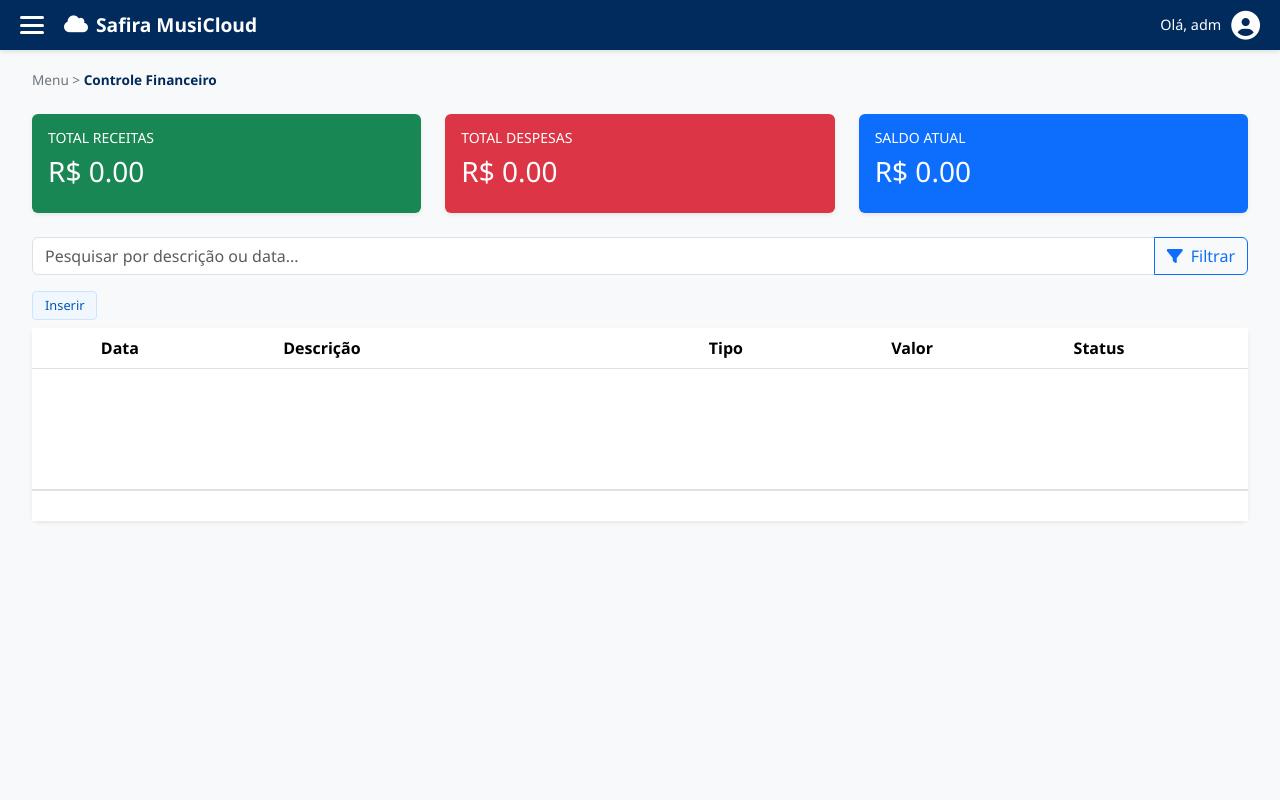
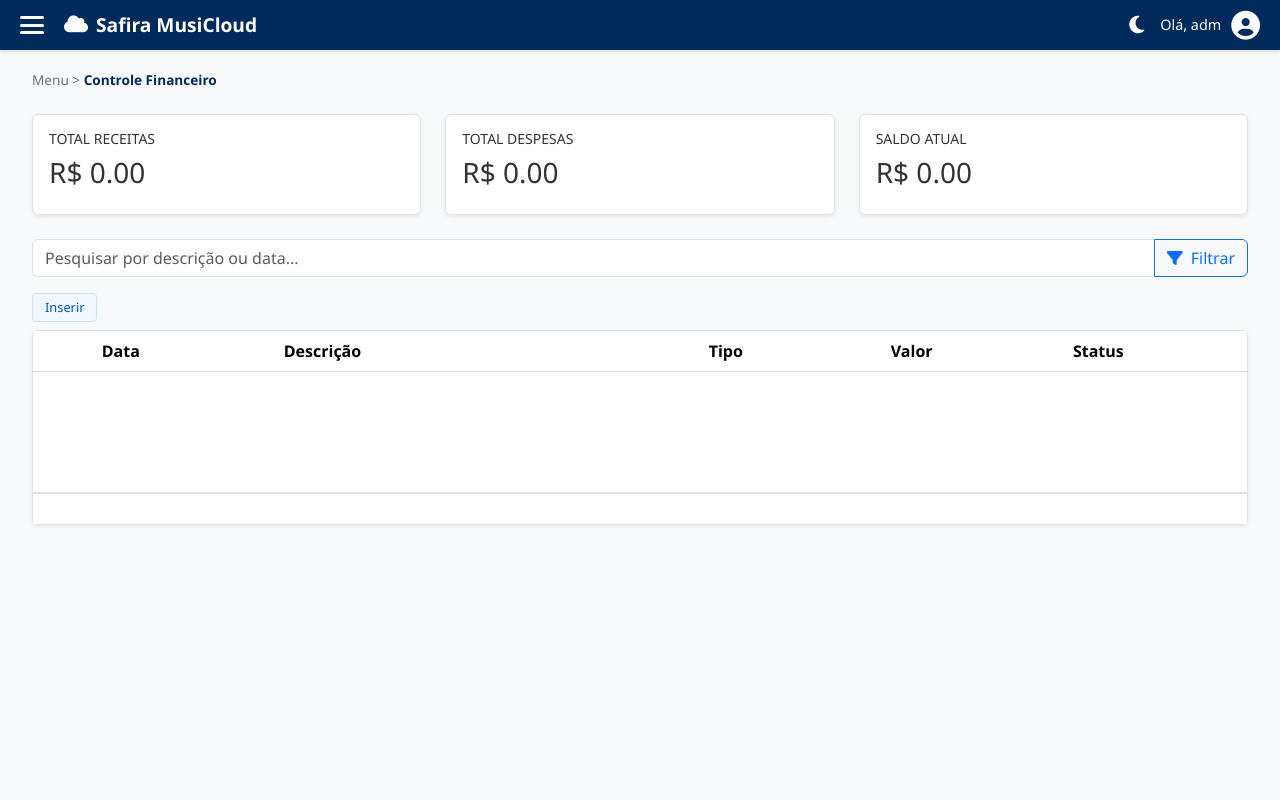
Before and after one commit to devjuliao123/safira_musicloud, a Flask app: page /financeiro in a window 1280 px wide. Run offline with Flask 3, Linux system fonts and the light colour scheme; a user stored in the database is signed in; data that the repository does not hold is empty; some libraries are stand-ins or nearby versions.

Commit message:
Implement global and persistent theme switching (Dark/Light mode)
- Added theme toggle button to the header in base.html.
- Implemented theme management in script.js using localStorage for persistence.
- Refactored style.css to use CSS variables for colors, backgrounds, and borders.
- Defined dark theme overrides in style.css using [data-theme="dark"] selector.
- Updated registration templates and menu.html to use theme variables and remove hardcoded colors.
- Ensured consistent visual appearance across all routes and components.

Co-authored-by: devjuliao123 <261951872+devjuliao123@users.noreply.github.com>

```diff
--- a/safira_musicloud_2-database-migration-postgresql-15292885414087255553/app/static/css/style.css
+++ b/safira_musicloud_2-database-migration-postgresql-15292885414087255553/app/static/css/style.css
@@ -6,7 +6,45 @@
     --bg-white: #ffffff;
     --bg-light: #f8f9fa;
     --text-dark: #333333;
+    --text-muted: #6c757d;
     --border-color: #dee2e6;
+    --card-bg: #ffffff;
+    --sidebar-bg: #ffffff;
+    --sidebar-text: #333333;
+    --header-bg: #002b5c;
+    --header-text: #ffffff;
+    --modal-bg: #ffffff;
+    --dropdown-bg: #ffffff;
+    --dropdown-text: #333333;
+    --table-header-bg: #f8f9fa;
+    --scrollbar-track: #f1f1f1;
+    --scrollbar-thumb: #ccc;
+    --scrollbar-thumb-hover: #bbb;
+}
+
+[data-theme="dark"] {
+    --bg-white: #1e1e1e;
+    --bg-light: #121212;
+    --text-dark: #e0e0e0;
+    --text-muted: #a0a0a0;
+    --border-color: #333333;
+    --card-bg: #1e1e1e;
+    --sidebar-bg: #1e1e1e;
+    --sidebar-text: #e0e0e0;
+    --header-bg: #001a38;
+    --header-text: #ffffff;
+    --modal-bg: #1e1e1e;
+    --dropdown-bg: #2d2d2d;
+    --dropdown-text: #e0e0e0;
+    --table-header-bg: #252525;
+    --light-blue: #003a7a;
+    --scrollbar-track: #2a2a2a;
+    --scrollbar-thumb: #444;
+    --scrollbar-thumb-hover: #555;
+
+    /* Bootstrap overrides */
+    --bs-body-bg: #121212;
+    --bs-body-color: #e0e0e0;
 }
 
 body {
@@ -434,3 +474,65 @@ tr:has(.show), tr:has(.dropdown-menu.show) {
     margin-bottom: 10px;
     box-shadow: 0 4px 12px rgba(0,0,0,0.15) !important;
 }
+
+/* Card and Table Theme-aware adjustments */
+.card {
+    background-color: var(--card-bg) !important;
+    color: var(--text-dark) !important;
+    border: 1px solid var(--border-color) !important;
+}
+
+.table {
+    color: var(--text-dark) !important;
+}
+
+.table-hover tbody tr:hover {
+    background-color: rgba(0, 0, 0, 0.03) !important;
+}
+
+[data-theme="dark"] .table-hover tbody tr:hover {
+    background-color: rgba(255, 255, 255, 0.05) !important;
+}
+
+.bg-light {
+    background-color: var(--table-header-bg) !important;
+}
+
+.text-muted {
+    color: var(--text-muted) !important;
+}
+
+/* Modal Theme-aware adjustments */
+.modal-content-custom {
+    background-color: var(--modal-bg) !important;
+    color: var(--text-dark) !important;
+    border: 1px solid var(--border-color) !important;
+}
+
+.modal-header-custom {
+    border-bottom-color: var(--border-color) !important;
+}
+
+.form-control, .form-select {
+    background-color: var(--card-bg) !important;
+    color: var(--text-dark) !important;
+    border-color: var(--border-color) !important;
+}
+
+.form-control:focus, .form-select:focus {
+    background-color: var(--card-bg) !important;
+    color: var(--text-dark) !important;
+}
+
+/* Theme Toggle Button Style */
+#theme-toggle:hover {
+    opacity: 0.8;
+}
+
+#theme-toggle i {
+    transition: transform 0.3s ease;
+}
+
+#theme-toggle:active i {
+    transform: scale(0.8);
+}
--- a/safira_musicloud_2-database-migration-postgresql-15292885414087255553/app/static/js/script.js
+++ b/safira_musicloud_2-database-migration-postgresql-15292885414087255553/app/static/js/script.js
@@ -1,4 +1,41 @@
+// Theme Management
+(function() {
+    const savedTheme = localStorage.getItem('theme') || 'light';
+    document.documentElement.setAttribute('data-theme', savedTheme);
+})();
+
 document.addEventListener('DOMContentLoaded', function() {
+    // Theme Toggle Logic
+    const themeToggle = document.getElementById('theme-toggle');
+    const themeIcon = document.getElementById('theme-icon');
+
+    function updateThemeIcon(theme) {
+        if (themeIcon) {
+            if (theme === 'dark') {
+                themeIcon.classList.remove('fa-moon');
+                themeIcon.classList.add('fa-sun');
+            } else {
+                themeIcon.classList.remove('fa-sun');
+                themeIcon.classList.add('fa-moon');
+            }
+        }
+    }
+
+    // Set initial icon
+    const currentTheme = document.documentElement.getAttribute('data-theme');
+    updateThemeIcon(currentTheme);
+
+    if (themeToggle) {
+        themeToggle.addEventListener('click', function() {
+            const currentTheme = document.documentElement.getAttribute('data-theme');
+            const newTheme = currentTheme === 'dark' ? 'light' : 'dark';
+
+            document.documentElement.setAttribute('data-theme', newTheme);
+            localStorage.setItem('theme', newTheme);
+            updateThemeIcon(newTheme);
+        });
+    }
+
     const menuToggle = document.getElementById('menu-toggle');
     const sidebar = document.getElementById('sidebar');
     const overlay = document.getElementById('overlay');
--- a/safira_musicloud_2-database-migration-postgresql-15292885414087255553/app/templates/attendance.html
+++ b/safira_musicloud_2-database-migration-postgresql-15292885414087255553/app/templates/attendance.html
@@ -190,8 +190,8 @@
 
 <style>
     .modal-custom { display: none; position: fixed; z-index: 1050; left: 0; top: 0; width: 100%; height: 100%; background-color: rgba(0,0,0,0.5); }
-    .modal-content-custom { background-color: #fefefe; margin: 5% auto; padding: 20px; border-radius: 8px; box-shadow: 0 5px 15px rgba(0,0,0,0.3); }
-    .modal-header-custom { display: flex; justify-content: space-between; align-items: center; border-bottom: 1px solid #dee2e6; padding-bottom: 10px; margin-bottom: 20px; }
+    .modal-content-custom { background-color: var(--modal-bg); color: var(--text-dark); margin: 5% auto; padding: 20px; border-radius: 8px; box-shadow: 0 5px 15px rgba(0,0,0,0.3); }
+    .modal-header-custom { display: flex; justify-content: space-between; align-items: center; border-bottom: 1px solid var(--border-color); padding-bottom: 10px; margin-bottom: 20px; }
     .close-custom { font-size: 28px; font-weight: bold; cursor: pointer; }
 </style>
 {% endblock %}
--- a/safira_musicloud_2-database-migration-postgresql-15292885414087255553/app/templates/base.html
+++ b/safira_musicloud_2-database-migration-postgresql-15292885414087255553/app/templates/base.html
@@ -42,6 +42,9 @@
             </a>
         </div>
         <div class="user-info" style="margin-left: auto; display: flex; align-items: center;">
+            <button id="theme-toggle" class="btn btn-link text-white me-3 p-0 border-0" title="Alternar Tema">
+                <i class="fas fa-moon fa-lg" id="theme-icon"></i>
+            </button>
             <span style="margin-right: 10px;">Olá, {{ session.username }}</span>
             <i class="fas fa-user-circle fa-2x"></i>
         </div>
--- a/safira_musicloud_2-database-migration-postgresql-15292885414087255553/app/templates/courses.html
+++ b/safira_musicloud_2-database-migration-postgresql-15292885414087255553/app/templates/courses.html
@@ -231,8 +231,8 @@
 
 <style>
     .modal-custom { display: none; position: fixed; z-index: 1050; left: 0; top: 0; width: 100%; height: 100%; background-color: rgba(0,0,0,0.5); }
-    .modal-content-custom { background-color: #fefefe; margin: 10% auto; padding: 20px; border-radius: 8px; width: 450px; box-shadow: 0 5px 15px rgba(0,0,0,0.3); }
-    .modal-header-custom { display: flex; justify-content: space-between; align-items: center; border-bottom: 1px solid #dee2e6; padding-bottom: 10px; margin-bottom: 20px; }
+    .modal-content-custom { background-color: var(--modal-bg); color: var(--text-dark); margin: 10% auto; padding: 20px; border-radius: 8px; width: 450px; box-shadow: 0 5px 15px rgba(0,0,0,0.3); }
+    .modal-header-custom { display: flex; justify-content: space-between; align-items: center; border-bottom: 1px solid var(--border-color); padding-bottom: 10px; margin-bottom: 20px; }
     .close-custom { font-size: 28px; font-weight: bold; cursor: pointer; }
 </style>
 {% endblock %}
--- a/safira_musicloud_2-database-migration-postgresql-15292885414087255553/app/templates/finance.html
+++ b/safira_musicloud_2-database-migration-postgresql-15292885414087255553/app/templates/finance.html
@@ -171,8 +171,8 @@
 
 <style>
     .modal-custom { display: none; position: fixed; z-index: 1050; left: 0; top: 0; width: 100%; height: 100%; background-color: rgba(0,0,0,0.5); }
-    .modal-content-custom { background-color: #fefefe; margin: 5% auto; padding: 20px; border-radius: 8px; width: 450px; box-shadow: 0 5px 15px rgba(0,0,0,0.3); }
-    .modal-header-custom { display: flex; justify-content: space-between; align-items: center; border-bottom: 1px solid #dee2e6; padding-bottom: 10px; margin-bottom: 20px; }
+    .modal-content-custom { background-color: var(--modal-bg); color: var(--text-dark); margin: 5% auto; padding: 20px; border-radius: 8px; width: 450px; box-shadow: 0 5px 15px rgba(0,0,0,0.3); }
+    .modal-header-custom { display: flex; justify-content: space-between; align-items: center; border-bottom: 1px solid var(--border-color); padding-bottom: 10px; margin-bottom: 20px; }
     .close-custom { font-size: 28px; font-weight: bold; cursor: pointer; }
 </style>
 {% endblock %}
--- a/safira_musicloud_2-database-migration-postgresql-15292885414087255553/app/templates/schedule.html
+++ b/safira_musicloud_2-database-migration-postgresql-15292885414087255553/app/templates/schedule.html
@@ -285,8 +285,8 @@
 
 <style>
     .modal-custom { display: none; position: fixed; z-index: 1050; left: 0; top: 0; width: 100%; height: 100%; background-color: rgba(0,0,0,0.5); }
-    .modal-content-custom { background-color: #fefefe; margin: 5% auto; padding: 20px; border-radius: 8px; box-shadow: 0 5px 15px rgba(0,0,0,0.3); }
-    .modal-header-custom { display: flex; justify-content: space-between; align-items: center; border-bottom: 1px solid #dee2e6; padding-bottom: 10px; margin-bottom: 20px; }
+    .modal-content-custom { background-color: var(--modal-bg); color: var(--text-dark); margin: 5% auto; padding: 20px; border-radius: 8px; box-shadow: 0 5px 15px rgba(0,0,0,0.3); }
+    .modal-header-custom { display: flex; justify-content: space-between; align-items: center; border-bottom: 1px solid var(--border-color); padding-bottom: 10px; margin-bottom: 20px; }
     .close-custom { font-size: 28px; font-weight: bold; cursor: pointer; }
 </style>
 {% endblock %}
```
Also changed, not shown: other parts of safira_musicloud_2-database-migration-postgresql-15292885414087255553/app/static/css/style.css (+18 -16 lines), safira_musicloud_2-database-migration-postgresql-15292885414087255553/app/templates/menu.html (+6 -2 lines), safira_musicloud_2-database-migration-postgresql-15292885414087255553/app/templates/people.html (+4 -3 lines).
